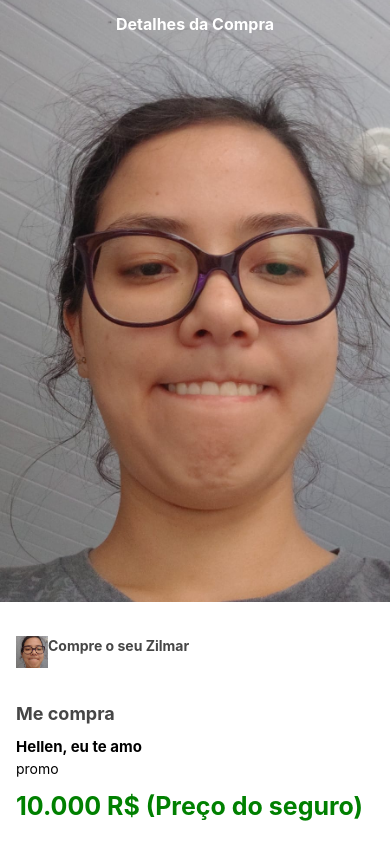
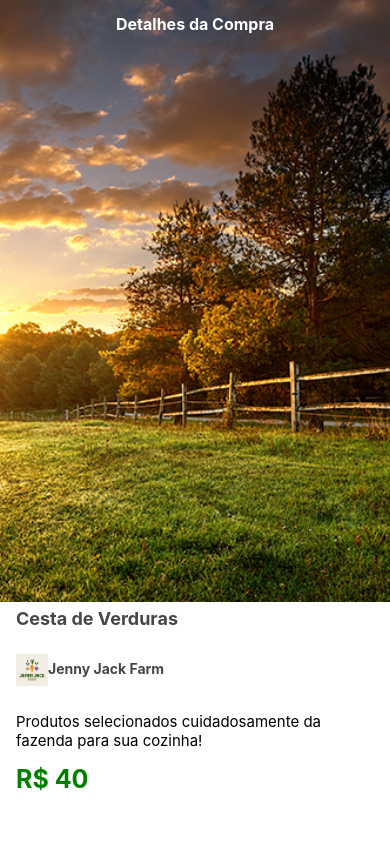
Before and after one commit to ZilmarJunio/ComprasOrgsCesta, a React Native app: screen / in a window 390 px wide. Built offline with nearby package versions, Linux system fonts and the light colour scheme.

Commit message:
tirei o amor da minha vida

```diff
--- a/App.js
+++ b/App.js
@@ -1,6 +1,6 @@
 import {StatusBar, SafeAreaView } from 'react-native';
 import React from 'react';
-import Cesta from './src/telas/cesta';
+import Cesta from './src/telas/Cesta';
 
 export default function App() {
   return (
--- a/package.json
+++ b/package.json
@@ -8,8 +8,11 @@
     "eject": "expo eject"
   },
   "dependencies": {
+    "add": "^2.0.6",
     "expo": "~45.0.0",
+    "expo-cli": "^5.4.11",
     "expo-status-bar": "~1.3.0",
+    "global": "^4.4.0",
     "react": "17.0.2",
     "react-dom": "17.0.2",
     "react-native": "0.68.2",
--- a/src/telas/cesta.js
+++ b/src/telas/Cesta/index.js
@@ -1,8 +1,8 @@
 import React from 'react';
 import {StyleSheet, Image, Dimensions, Text, View} from 'react-native';
 
-import top from '../../assets/hellen.jpeg';
-import logo from '../../assets/hellen.jpeg';
+import top from '../../../assets/topoZJ.jpg';
+import logo from '../../../assets/logo.png';
 
 const width = Dimensions.get('screen').width;
 
@@ -13,14 +13,15 @@ export default function Cesta() {
 
     <View style={styles.View1Prop}>
 
+        <Text style={styles.farmName}>Cesta de Verduras</Text>
+
         <View style={styles.fazenda}>
             <Image source={logo} style={styles.logoFarm}/>
-            <Text style={styles.name}>Compre o seu Zilmar</Text>
+            <Text style={styles.name}>Jenny Jack Farm</Text>
         </View>
-        <Text style={styles.farmName}>Me compra</Text>
-        <Text style={styles.description}>Hellen, eu te amo</Text>
-        <Text>promo</Text>
-        <Text style={styles.preco}>10.000 R$ (Preço do seguro)</Text>
+
+        <Text style={styles.description}>Produtos selecionados cuidadosamente da fazenda para sua cozinha!</Text>
+        <Text style={styles.preco}>R$ 40</Text>
 
     </View>
 
@@ -30,7 +31,7 @@ export default function Cesta() {
 const styles = StyleSheet.create({
 
     fazenda: {
-        flexDirection: "row",
+        flexDirection: "row", /*alinha os itens em sequencia, mesma linha - seu oposto é o column*/
         paddingVertical: 26
     },
 
@@ -58,14 +59,14 @@ const styles = StyleSheet.create({
     name: {
         color: "#464646",
         fontSize: 14,
-        lineHeight: 20,
+        lineHeight: 30,
         fontWeight: "bold",
     },
 
     farmName: {
         color:"#464646",
         fontSize: 18,
-        lineHeight: 40,
+        lineHeight: 18,
         fontWeight: "bold",
 
     },
@@ -73,8 +74,6 @@ const styles = StyleSheet.create({
     description: {
         color: "black",
         fontSize: 15,
-        fontWeight: "bold",
-        lineHeight: 26
     },
 
     preco:{
@@ -87,7 +86,7 @@ const styles = StyleSheet.create({
 
     logoFarm: {
         width:32,
-        height:32,/**/
+        height:32,
     }
 
 });
--- /dev/null
+++ b/src/telas/Components/Texto.js
@@ -0,0 +1,6 @@
+import React from "react";
+import { Text } from "react-native";
+
+export default function Texto({ children }) {
+    return <Text>{ children }</Text>
+}/*Uso futuro, aula 02-07 e 03-02*/
```
Also changed, not shown: assets/hellen.jpeg (deleted), 1 other file (tests, documents, lock files or other folders).
